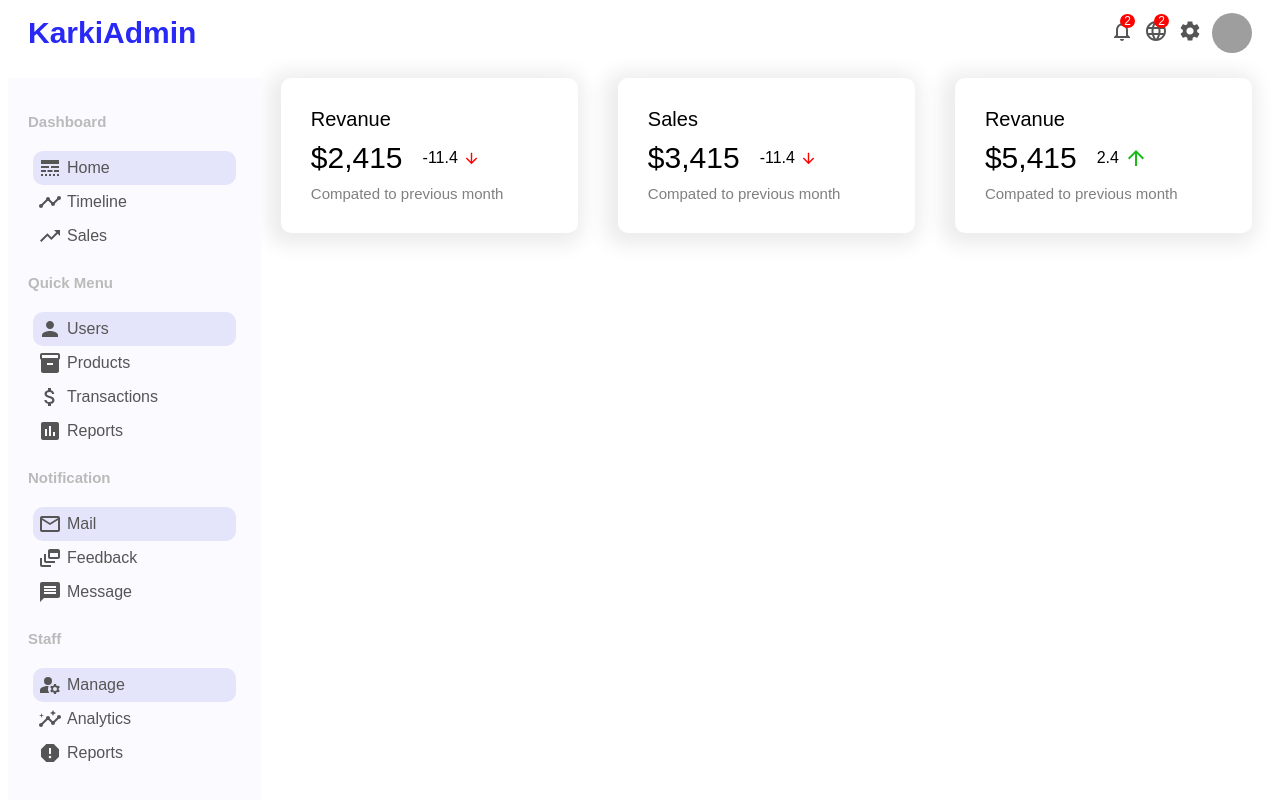
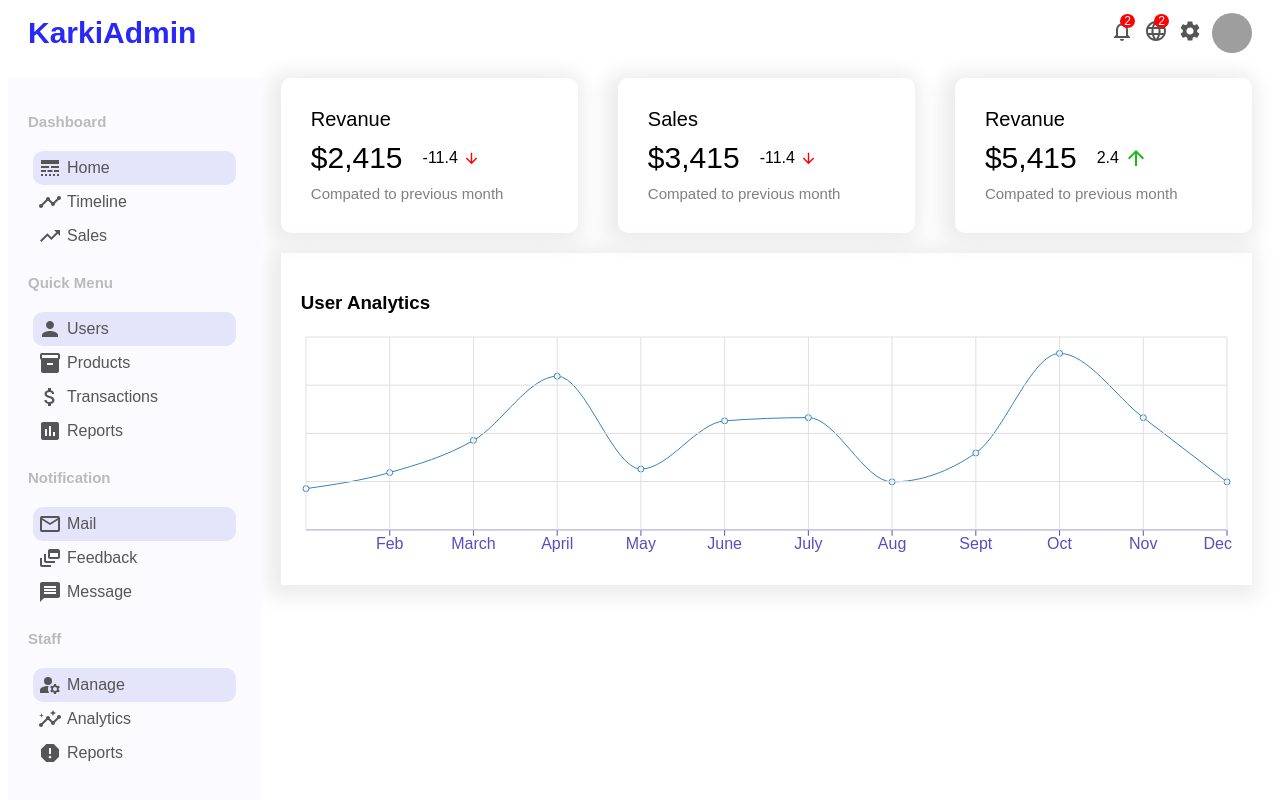
Before and after one commit to karkisunil1200/AdminDashboard, a React (Create React App) app: page / in a window 1280 px wide. Shown: the top 800 px of the page. Built offline with nearby package versions, Linux system fonts and the light colour scheme; grey boxes are pictures that could not be loaded; a web font is replaced by a local one.

Commit message:
Added react chart component with dummy data

```diff
--- /dev/null
+++ b/src/components/chart/Chart.jsx
@@ -0,0 +1,29 @@
+import React from "react";
+import {
+  LineChart,
+  Line,
+  XAxis,
+  CartesianGrid,
+  Tooltip,
+  ResponsiveContainer,
+} from "recharts";
+
+import "./chart.css";
+
+const Chart = ({ title, data, dataKey, grid }) => {
+  return (
+    <div className="chart">
+      <h3 className="chartTitle">{title}</h3>
+      <ResponsiveContainer width="100%" aspect={4 / 1}>
+        <LineChart data={data}>
+          <XAxis dataKey="name" stroke="#5550bd" />
+          <Line type="monotone" dataKey="Active User" />
+          <Tooltip />
+          {grid && <CartesianGrid stroke="#e0dfdf" />}
+        </LineChart>
+      </ResponsiveContainer>
+    </div>
+  );
+};
+
+export default Chart;
--- /dev/null
+++ b/src/components/chart/chart.css
@@ -0,0 +1,9 @@
+.chart {
+  margin: 20px;
+  padding: 20px;
+  -webkit-box-shadow: -4px 3px 20px 9px #ececec;
+  box-shadow: -4px 3px 20px 9px #ececec;
+}
+
+.chartTitle {
+}
--- /dev/null
+++ b/src/dummyData.js
@@ -0,0 +1,50 @@
+export const userData = [
+  {
+    name: "Jan",
+    "Active User": 1280,
+  },
+  {
+    name: "Feb",
+    "Active User": 1780,
+  },
+  {
+    name: "March",
+    "Active User": 2780,
+  },
+  {
+    name: "April",
+    "Active User": 4780,
+  },
+  {
+    name: "May",
+    "Active User": 1890,
+  },
+  {
+    name: "June",
+    "Active User": 3390,
+  },
+  {
+    name: "July",
+    "Active User": 3490,
+  },
+  {
+    name: "Aug",
+    "Active User": 1490,
+  },
+  {
+    name: "Sept",
+    "Active User": 2390,
+  },
+  {
+    name: "Oct",
+    "Active User": 5490,
+  },
+  {
+    name: "Nov",
+    "Active User": 3490,
+  },
+  {
+    name: "Dec",
+    "Active User": 1490,
+  },
+];
--- a/src/pages/home/Home.jsx
+++ b/src/pages/home/Home.jsx
@@ -1,4 +1,6 @@
 import React from "react";
+import { userData } from "../../dummyData";
+import Chart from "../../components/chart/Chart";
 import FeaturedInfo from "../../components/featuredInfo/FeaturedInfo";
 import "./home.css";
 
@@ -6,6 +8,13 @@
   return (
     <div className="home">
       <FeaturedInfo />
+      <Chart
+        data={userData}
+        title="User Analytics"
+        grid
+        dataKey="Active User
+      "
+      />
     </div>
   );
 };
```
